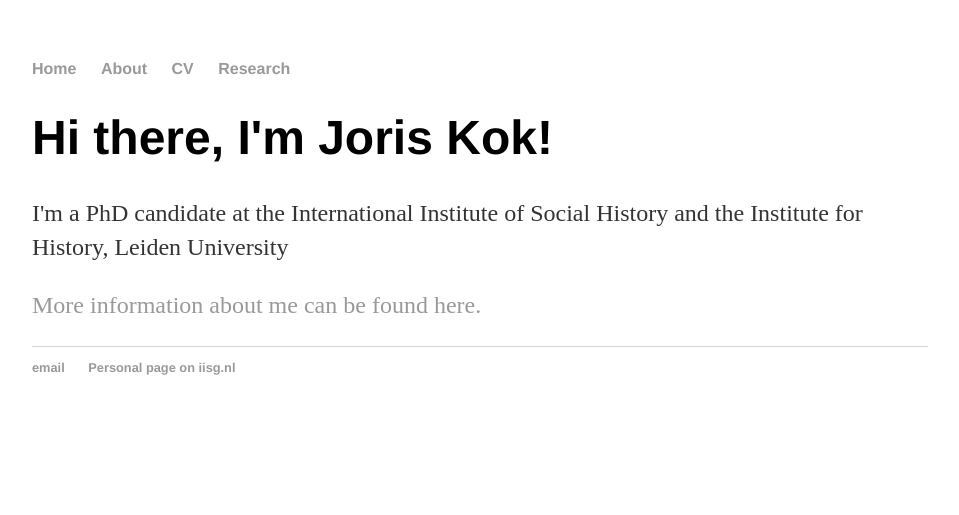
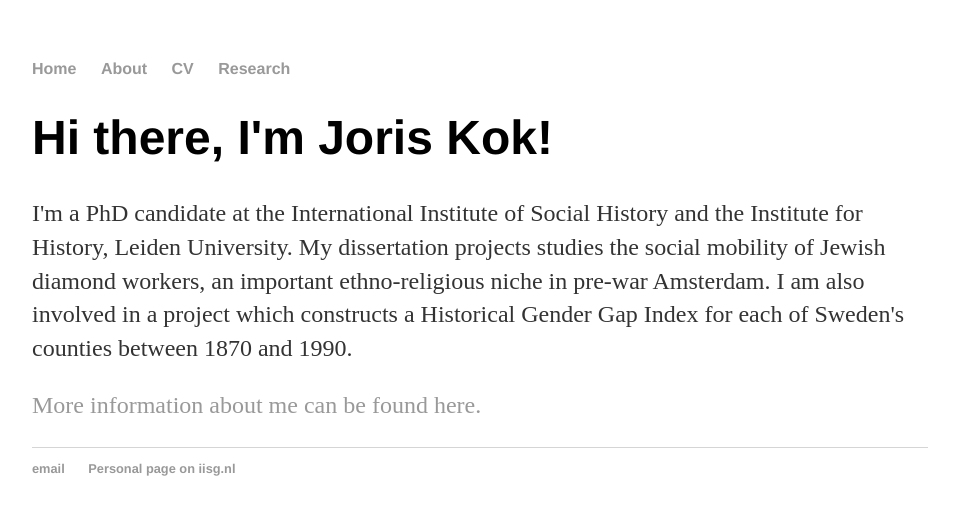
Before and after one commit to kok-joris/kok-joris.github.io, a Jekyll site: the page built from index.html, in a window 1280 px wide. Shown: the top 515 px of the page, without its empty margins (160-1119 px from the left). Built offline with Jekyll 4.4.1, drawn with Linux system fonts in a browser that asks for light colours; Markdown is read by kramdown in place of the engine named in the settings.

Commit message:
Update index.html
Added some more text about myself

```diff
--- a/index.html
+++ b/index.html
@@ -4,6 +4,6 @@ title: Joris Kok
 ---
 <div class="blurb">
 	<h1>Hi there, I'm Joris Kok!</h1>
-	<p>I'm a PhD candidate at the International Institute of Social History and the Institute for History, Leiden University</p>
+	<p>I'm a PhD candidate at the International Institute of Social History and the Institute for History, Leiden University. My dissertation projects studies the social mobility of Jewish diamond workers, an important ethno-religious niche in pre-war Amsterdam. I am also involved in a project which constructs a Historical Gender Gap Index for each of Sweden's counties between 1870 and 1990.</p>
 	<p><a href="/about">More information about me can be found here.</a></p>
 </div><!-- /.blurb -->
```
